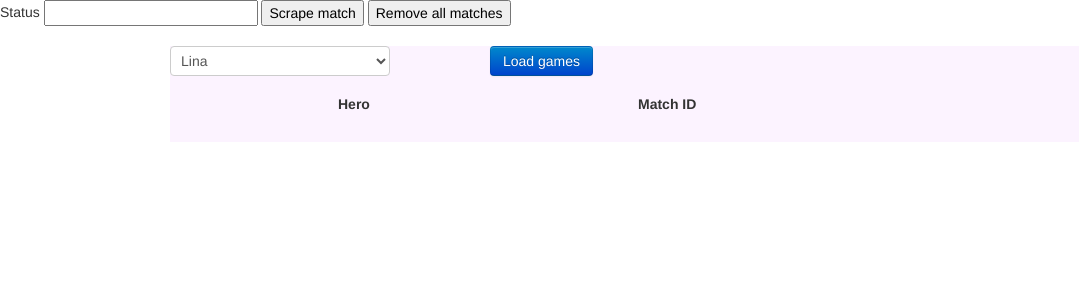
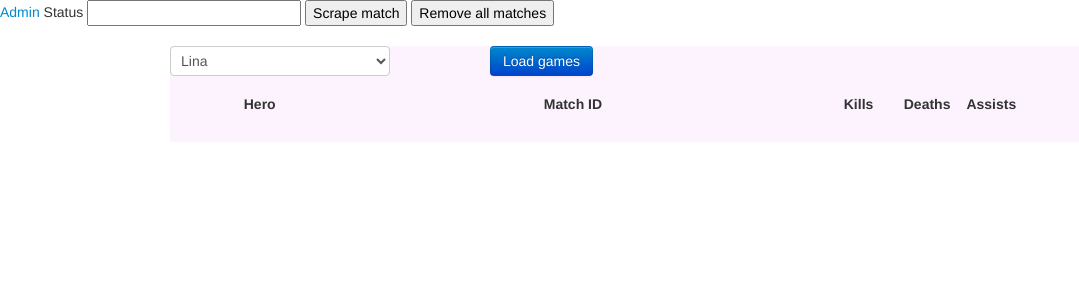
Before and after one commit to Spacejoker/dota-rep, a Flask app: page /matches_list in a window 1280 px wide. Shown: the top 300 px of the page, without its empty margins (0-1079 px from the left). Run offline with Flask 2, Linux system fonts and the light colour scheme; lists and menus that the app fills with data are empty; parts of the project's set-up code (start-up, migrations or seed data) failed here and were passed over; some libraries are stand-ins or nearby versions.

Commit message:
working with admin view

```diff
--- a/app.py
+++ b/app.py
@@ -67,7 +67,10 @@ def load_games():
         m['summary'] = 'The summary'
         for h in m['heroes']:
             if h['hero'] == hero_name:
-                m['summary'] = str(hero_name) + ' played by ' + str(h['player'])
+                m['summary'] = hero_name + ' played by ' + h['player']
+                m['k'] = h['k']
+                m['d'] = h['d']
+                m['a'] = h['a']
     ret = {'matches' : matches}
     print 'b'
     return jsonify(**ret)
--- a/templates/admin.html
+++ b/templates/admin.html
@@ -70,6 +70,7 @@ $(function() {
 {% endblock %}
 
 {% block body %}
+<a href="/matches_list">Matches</a>
 <span data-bind="text: status">Status</span>
 <span data-bind="text: total_matches">Status</span>
 <br></br>
@@ -79,7 +80,6 @@ $(function() {
 
 <button css="btn" id="status">Get Status</button>
 <br></br>
-
 <div>
     <input name="player_id"></input>
     <button css="btn" id="scrape_player">Scrape player</button>
--- a/templates/matches_list.html
+++ b/templates/matches_list.html
@@ -3,31 +3,26 @@
 {% block head %}
 
 <script type="text/javascript">
-function Match(hero, match_id){
+function Match(hero, match_id, k, d, a){
     var self = this;
     self.hero = hero;
     self.match_id = match_id;
+    self.k = k;
+    self.d = d;
+    self.a = a;
 }
 
 var myModel = {
     self: this,
     status: ko.observable('Status'),
-//    name: ko.observable('Jensa'),
-//    age: ko.observable(28),
-    //match_id: ko.observable(''),
     row_data: ko.observableArray([]),
-    matches:  ko.observableArray([
-    ]),
+    matches:  ko.observableArray([]),
 
     addRow : function(data) {
-        this.matches.push(new Match(data.summary, data.match_id));
+        this.matches.push(new Match(data.summary, data.match_id, data.k, data.d, data.a));
     },
+};
 
-    //increment : function() {
-        //var prevage = this.age();
-        //this.age(prevage + 1);
-    //}
-};
 $(function(){
     ko.applyBindings(myModel);
 });
@@ -76,6 +71,7 @@ $(function() {
 {% endblock %}
 
 {% block body %}
+<a href="/admin">Admin</a>
 <span data-bind="text: status">Status</span>
 <input name="match_id_input"></input>
 <button css="btn" id="scrape_match">Scrape match</button>
@@ -100,12 +96,18 @@ $(function() {
         <tr class='row'>
             <th class='span4'>Hero</th>
             <th class='span4'>Match ID</th>
+            <th class='span1'>Kills</th>
+            <th class='span1'>Deaths</th>
+            <th class='span1'>Assists</th>
         </tr>
     </thead>
     <tbody data-bind="foreach: matches">
         <tr class='row'>
             <td class='span4' data-bind="text: hero"></td>
             <td class='span4' data-bind="text: match_id"></td>
+            <td class='span1' data-bind="text: k"></td>
+            <td class='span1' data-bind="text: d"></td>
+            <td class='span1' data-bind="text: a"></td>
         </tr>
     </tbody>
 </table>
```
Also changed, not shown: tests/player_scrape.py (added, +13 -0 lines).
